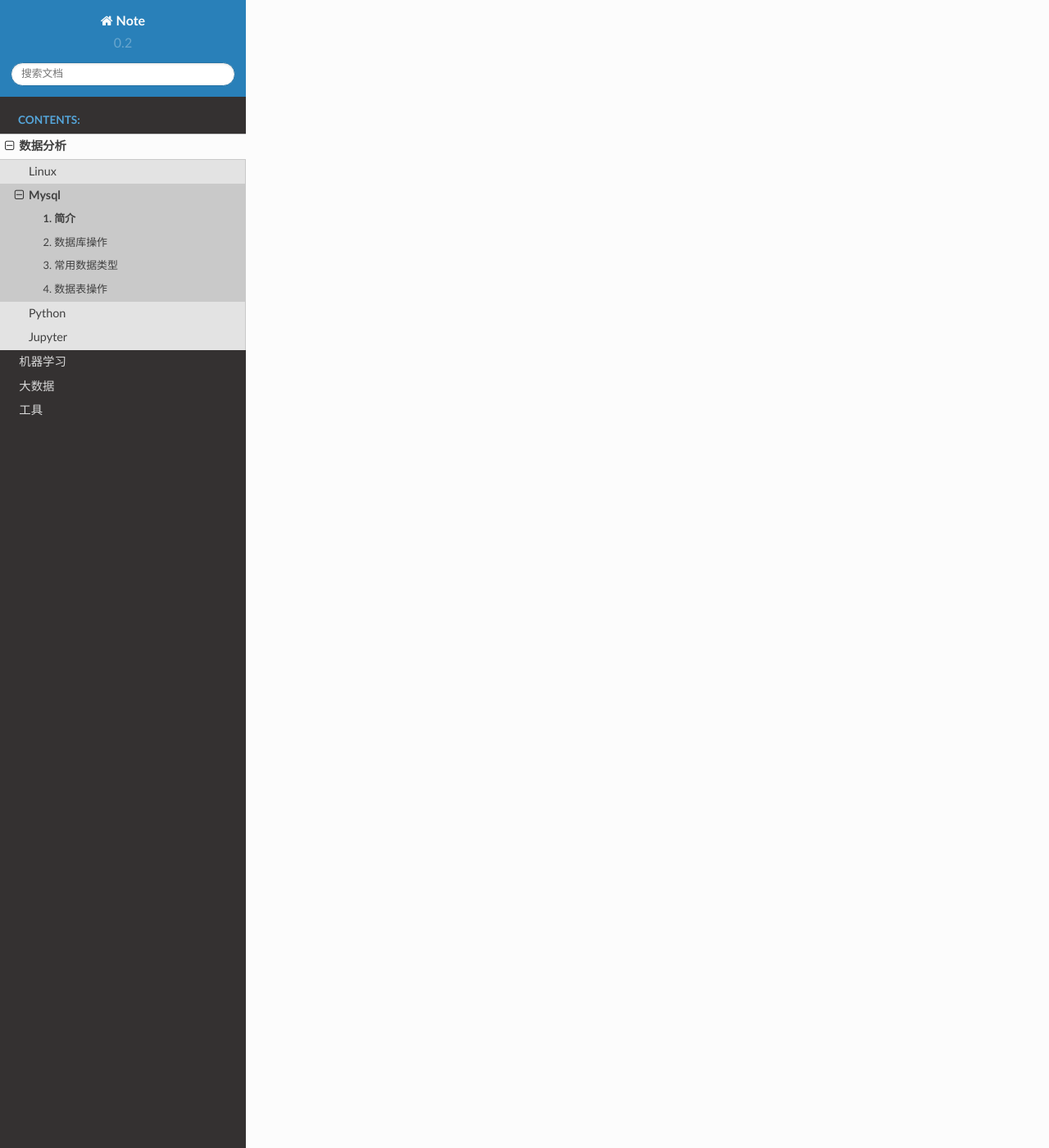
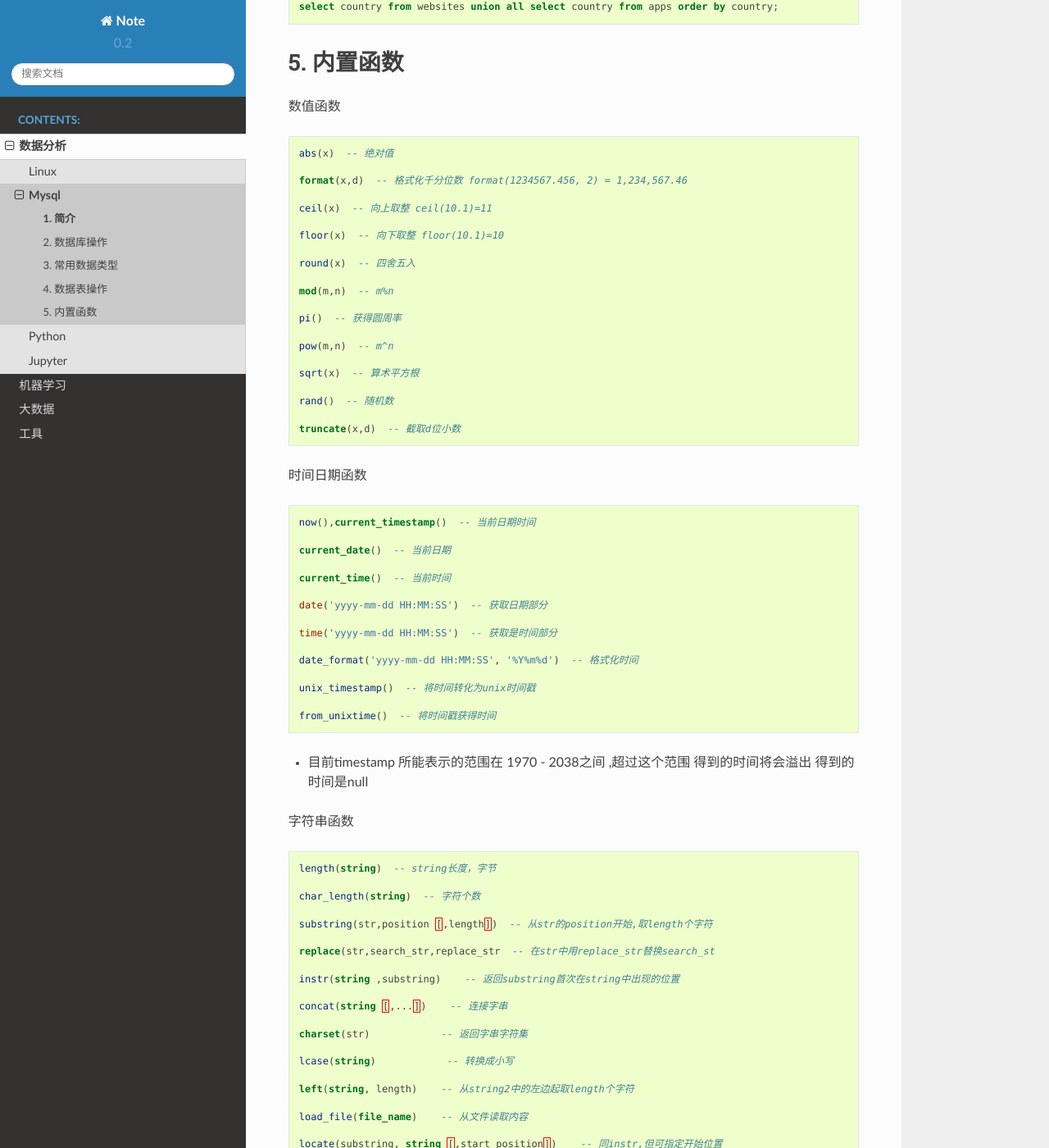
Before and after one commit to Wvvi/NoteBook, a Sphinx documentation site: the page built from source/data_analysis/mysql/mysql.rst, in a window 1280 px wide and 1400 px high, scrolled down 5282 px. Shown: the whole window at 82% size. Built offline with Sphinx 7.4.7 and the Read the Docs theme 2.0.0, drawn with Linux system fonts in a browser that asks for light colours; pages that are not in the unit, such as notebooks, are missing from menus; some of the changed text lies outside the part shown.

Commit message:
更新mysql笔记内容

```diff
--- a/source/data_analysis/mysql/mysql.rst
+++ b/source/data_analysis/mysql/mysql.rst
@@ -160,7 +160,7 @@
 
 .. code:: mysql
 
-    # 样例：
+    -- 样例
     CREATE TABLE IF NOT EXISTS `Scores`(
     `id` int(10) unsigned AUTO_INCREMENT,
     `student_no` varchar(10) not null default '' comment '学号',
@@ -179,12 +179,12 @@
 
 .. code:: mysql
 
-    # 查看所有表
+    -- 查看所有表
     show tables [like 'pattern'];
     show tables from tablename;
 
-    # 查看表结构
-    show create table tablename \G;
+    -- 查看表结构
+    show create table tablename; \G
     DESC tablename;
 
 **Alter** 操作
@@ -192,51 +192,187 @@
 .. code:: mysql
 
     alter table tablename
-    # 添加列
+    -- 添加列
     add column age int(3);
 
-    # 添加主键
-    add primary key(`id`);
+    -- 添加主键
+    add primary key (`id`);
+    add primary key (`id`,'age');
 
-    # 添加唯一索引
-    add unique [索引名] (`id`);
+    -- 添加唯一索引，使得某字段的值不能重复(出null外，null可能会出现多次)
+    add unique key `id` (`id`);
 
-    # 添加普通索引
-    add index [索引名] (`id`);
+    -- 添加普通索引,索引值可出现多次
+    add index index_name (`id`);
 
-    # 修改列类型
+    -- 修改列类型
     modify grade varchar(10);
 
-    # 修改字段属性
+    -- 修改字段属性
     modify grade varchar(10);
 
-    # 更改字段名与类型
+    -- 更改字段名与类型
     change age new_age int(3);
 
-    # 更改表名
+    -- 更改表名
     rename [to] new_table;
 
-    # 删除字段
+    -- 删除字段
     drop age;
 
-    # 删除主键
+    -- 删除主键
     drop primary key;
 
-    # 删除索引
+    -- 删除索引
     drop index 索引名;
 
-    # 删除外键
+    -- 删除外键
     drop foreing key 外键;
+
+-  主键具有唯一性
+-  主键字段不能为null
+-  主键可以由多个字段共同组成
 
 其它
 
 .. code:: mysql
 
-    # 删除表
+    -- 删除表
     drop table tablename;
 
-    # 清空表数据
+    -- 清空表数据
     truncate tablename;
 
-    # 复制表结构
+    -- 复制表结构
     create table tablename select * from copy_tablename;
+
+-  truncate 是删除表再创建，delete 是逐条删除
+-  truncate 重置auto\_increment的值。而delete不会
+-  当被用于带分区的表时，truncate 会保留分区
+
+连接
+
+.. code:: mysql
+
+    -- inner join
+    SELECT a.runoob_id, a.runoob_author, b.runoob_count FROM runoob_tbl a INNER JOIN tcount_tbl b ON a.runoob_author = b.runoob_author;
+
+    -- left join
+    SELECT a.runoob_id, a.runoob_author, b.runoob_count FROM runoob_tbl a RIGHT JOIN tcount_tbl b ON a.runoob_author = b.runoob_author;
+
+    -- right join
+    SELECT a.runoob_id, a.runoob_author, b.runoob_count FROM runoob_tbl a RIGHT JOIN tcount_tbl b ON a.runoob_author = b.runoob_author;
+
+union
+
+.. code:: mysql
+
+    -- 用于将不同表中相同列中查询的数据展示出来（不包括重复数据）
+    select country from websites union select country from apps order by country;
+
+    -- 用于将不同表中相同列中查询的数据展示出来（包括重复数据）
+    select country from websites union all select country from apps order by country;
+
+内置函数
+========
+
+数值函数
+
+.. code:: mysql
+
+    abs(x)  -- 绝对值
+
+    format(x,d)  -- 格式化千分位数 format(1234567.456, 2) = 1,234,567.46
+
+    ceil(x)  -- 向上取整 ceil(10.1)=11
+
+    floor(x)  -- 向下取整 floor(10.1)=10
+
+    round(x)  -- 四舍五入
+
+    mod(m,n)  -- m%n
+
+    pi()  -- 获得圆周率
+
+    pow(m,n)  -- m^n
+
+    sqrt(x)  -- 算术平方根
+
+    rand()  -- 随机数
+
+    truncate(x,d)  -- 截取d位小数
+
+时间日期函数
+
+.. code:: mysql
+
+    now(),current_timestamp()  -- 当前日期时间
+
+    current_date()  -- 当前日期
+
+    current_time()  -- 当前时间
+
+    date('yyyy-mm-dd HH:MM:SS')  -- 获取日期部分
+
+    time('yyyy-mm-dd HH:MM:SS')  -- 获取是时间部分
+
+    date_format('yyyy-mm-dd HH:MM:SS', '%Y%m%d')  -- 格式化时间
+
+    unix_timestamp()  -- 将时间转化为unix时间戳
+
+    from_unixtime()  -- 将时间戳获得时间
+
+-  目前timestamp 所能表示的范围在 1970 - 2038之间 ,超过这个范围
+   得到的时间将会溢出 得到的时间是null
+
+字符串函数
+
+.. code:: mysql
+
+    length(string)  -- string长度，字节
+
+    char_length(string)  -- 字符个数
+
+    substring(str,position [,length])  -- 从str的position开始,取length个字符
+
+    replace(str,search_str,replace_str  -- 在str中用replace_str替换search_st
+
+    instr(string ,substring)    -- 返回substring首次在string中出现的位置
+
+    concat(string [,...])    -- 连接字串
+
+    charset(str)            -- 返回字串字符集
+
+    lcase(string)            -- 转换成小写
+
+    left(string, length)    -- 从string2中的左边起取length个字符
+
+    load_file(file_name)    -- 从文件读取内容
+
+    locate(substring, string [,start_position])    -- 同instr,但可指定开始位置
+
+    lpad(string, length, pad)    -- 重复用pad加在string开头,直到字串长度为length
+
+    repeat(string, count)    -- 重复count次
+
+    rpad(string, length, pad)    -- 在str后用pad补充,直到长度为length
+
+    ltrim(string)            -- 去除前端空格
+
+    rtrim(string)            -- 去除后端空格
+
+    strcmp(string1 ,string2)    -- 逐字符比较两字串大小
+
+流程函数
+
+.. code:: mysql
+
+    case when [condition] then result [when [condition] then result ...] [else result] end
+
+    SELECT CASE                 -- 样例
+    　　WHEN 1 > 0
+    　　THEN '1 > 0'
+    　　WHEN 2 > 0
+    　　THEN '2 > 0'
+    　　ELSE '3 > 0'
+    　　END
```
